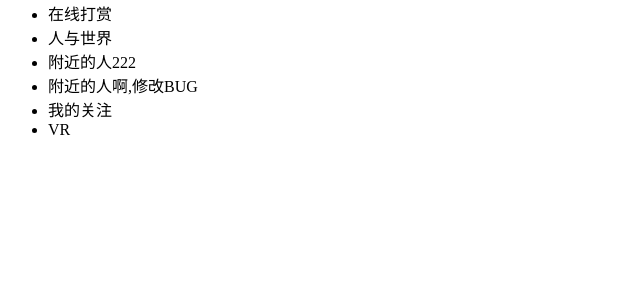
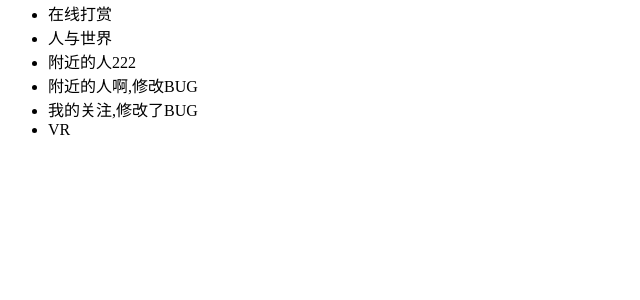
Before and after one commit to linsenquan/ajaxtest, a Django app: template templates/indexgit.html in a window 1280 px wide. Shown: the part 215-515 px from the top of the page, without its empty margins (0-640 px from the left). Run offline with Django 3.2, Linux system fonts and the light colour scheme; the template is opened without the code that fills it, so the values that code supplies are empty.

Commit message:
解决我的关注的BUG

```diff
--- a/templates/indexgit.html
+++ b/templates/indexgit.html
@@ -16,7 +16,7 @@
     <li>人与世界</li>
     <li>附近的人222</li>
     <li>附近的人啊,修改BUG</li>
-    <li>我的关注</li>
+    <li>我的关注,修改了BUG</li>
     <li>VR</li>
 </ul>
 </body>
```
